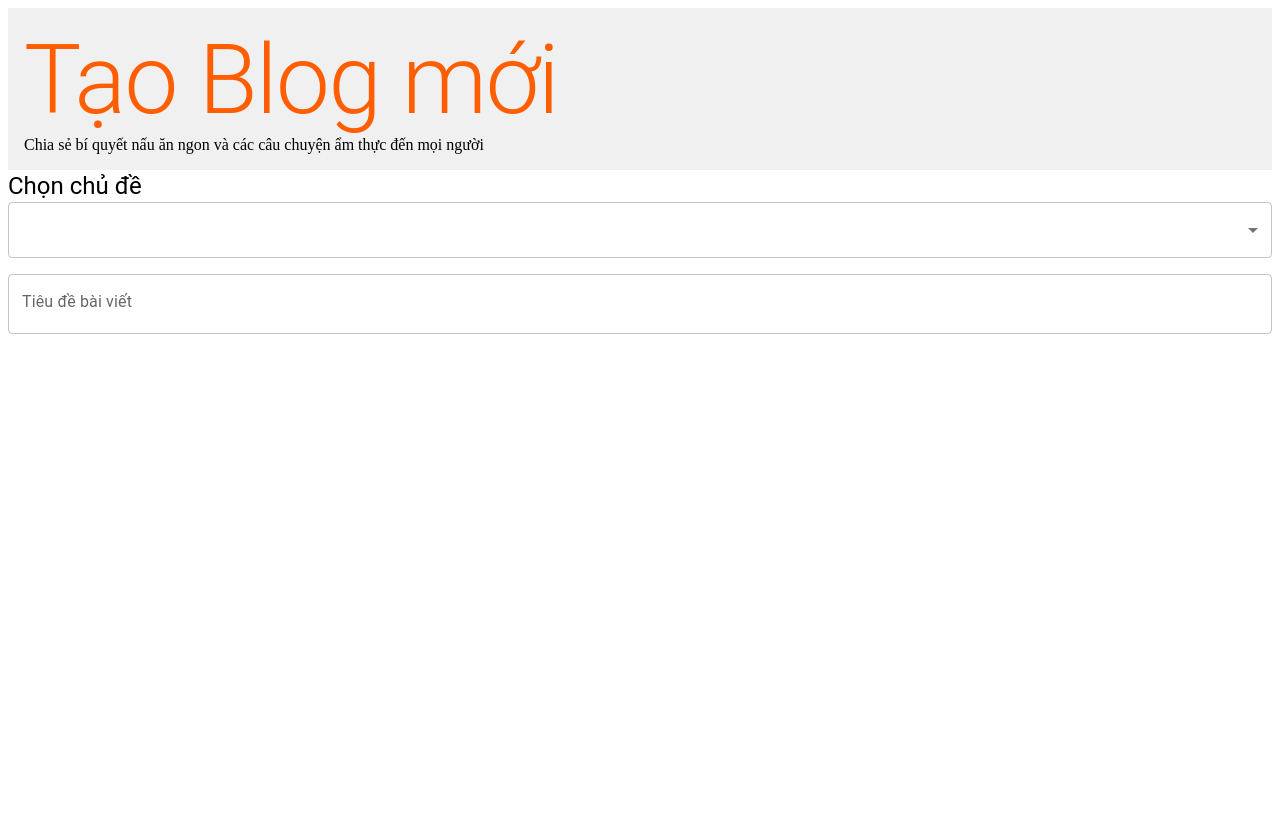
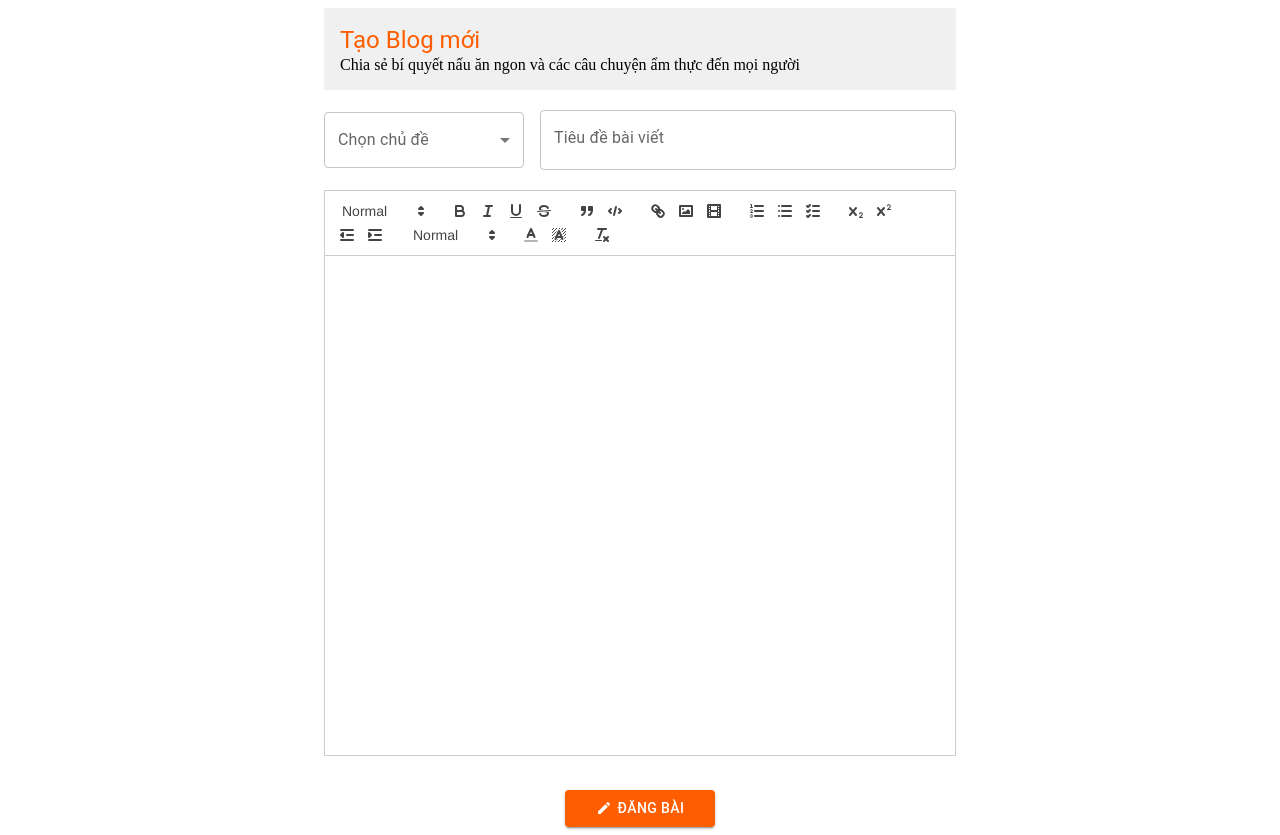
Before and after one commit to quandhhe151315/SEP490_G55_SPR24_FE, a React (Create React App) app in the folder kitchendelights/: page /blog/create in a window 1280 px wide. Before the commit the page ends 800 px from the top, so only its background shows below. Built offline with nearby package versions, Linux system fonts and the light colour scheme; what @tiptap/extension-subscript, @tiptap/extension-superscript would draw is missing.

Commit message:
update create blog

```diff
--- /dev/null
+++ b/kitchendelights/src/components/TextEditor/BlogEditor.jsx
@@ -0,0 +1,29 @@
+import { Stack } from "@mui/material";
+import React, { useState } from "react";
+import ReactQuill from "react-quill";
+import "react-quill/dist/quill.snow.css";
+function BlogEditor() {
+  const [value, setValue] = useState("");
+  const toolbarOptions = [
+    [{ header: [1, 2, 3, 4, 5, 6, false] }],
+    ["bold", "italic", "underline", "strike"], // toggled buttons
+    ["blockquote", "code-block"],
+    ["link", "image", "video"],
+    [{ list: "ordered" }, { list: "bullet" }, { list: "check" }],
+    [{ script: "sub" }, { script: "super" }], // superscript/subscript
+    [{ indent: "-1" }, { indent: "+1" }], // outdent/indent
+    [{ size: ["small", false, "large", "huge"] }], // custom dropdown
+
+    [{ color: [] }, { background: [] }], // dropdown with defaults from theme
+
+    ["clean"], // remove formatting button
+  ];
+
+  const module = {
+    toolbar: toolbarOptions,
+  };
+  return (
+      <ReactQuill modules={module} theme="snow"  style={{ height: '500px' }} />
+  );
+}
+export default BlogEditor;
--- /dev/null
+++ b/kitchendelights/src/containers/Blog/createBlog/CreateFormItem.jsx
@@ -0,0 +1,45 @@
+
+import { TextField, Typography, Stack,Box,Select,MenuItem,FormControl,InputLabel,Button } from '@mui/material';
+import React from 'react';
+import BlogEditor from '../../../components/TextEditor/BlogEditor.jsx';
+import CreateIcon from '@mui/icons-material/Create';
+export default function CreateFormItem(){
+  return (
+    <Box sx={{width:'100%'}}>
+    <Stack sx={{ backgroundColor: '#f0f0f0', padding: 2 }}>
+      <Typography variant="h5" sx={{color: "#ff5e00"}}>Tạo Blog mới</Typography>
+      <Typography variant="h8">
+        Chia sẻ bí quyết nấu ăn ngon và các câu chuyện ẩm thực đến mọi người
+      </Typography>
+    </Stack>
+    <Stack direction="row" spacing={2} alignItems="center" sx={{marginTop:'20px'}}>
+
+    <FormControl sx={{ m: 1, minWidth: 200 }}>
+        <InputLabel>Chọn chủ đề</InputLabel>
+        <Select
+        >
+          <MenuItem value="">
+            <em>None</em>
+          </MenuItem>
+          <MenuItem value={10}>Twenty</MenuItem>
+          <MenuItem value={21}>Twenty one</MenuItem>
+          <MenuItem value={22}>Twenty one and a half</MenuItem>
+        </Select>
+      </FormControl>
+      <TextField
+      label="Tiêu đề bài viết"
+      variant="outlined"
+      fullWidth
+      margin="normal"
+    />
+    </Stack>
+    <Stack sx={{marginTop:'20px'}}>
+       <BlogEditor/>
+       <Stack sx={{justifyContent:"center",alignItems:'center'}}><Button variant="contained" sx={{mx:'0',marginTop:'100px',width:'150px',    backgroundColor: '#ff5e00', '&:hover': {
+            backgroundColor: '#FFCF96',
+          },}}><CreateIcon sx={{marginRight:'6px',fontSize:'16px'}}/>Đăng bài</Button></Stack>
+    </Stack>
+
+  </Box>
+  )
+  }
--- a/kitchendelights/src/containers/blog/createBlog/index.jsx
+++ b/kitchendelights/src/containers/blog/createBlog/index.jsx
@@ -1,41 +1,11 @@
-
-import { TextField, Typography, Stack,Box,Select,MenuItem } from '@mui/material';
-import React from 'react';
-export default function CreateBlog(){
+import { Stack, Box, Grid} from "@mui/material";
+import CreateFormItem from "./CreateFormItem";
+export default function CreateBlog() {
   return (
-    <form>
     <Box>
-    <Stack sx={{ backgroundColor: '#f0f0f0', padding: 2 }}>
-      <Typography variant="h1" sx={{color: "#ff5e00"}}>Tạo Blog mới</Typography>
-      <Typography variant="h8">
-        Chia sẻ bí quyết nấu ăn ngon và các câu chuyện ẩm thực đến mọi người
-      </Typography>
-    </Stack>
-    <Stack>
-      <Typography variant="h5">Chọn chủ đề</Typography>
-      <Select
-          labelId="select-label"
-          id="select"
-          label="Select Option"
-        >
-          <MenuItem value="">
-            <em>None</em>
-          </MenuItem>
-          <MenuItem value="option1">Option 1</MenuItem>
-          <MenuItem value="option2">Option 2</MenuItem>
-          <MenuItem value="option3">Option 3</MenuItem>
-        </Select>
-      <TextField
-      label="Tiêu đề bài viết"
-      variant="outlined"
-      fullWidth
-      margin="normal"
-    />
-    </Stack>
-    <Stack>
-
-    </Stack>
-  </Box>
-  </form>
-  )
-  }
+      <Stack sx={{width:'50%',display:'flex',alignItems:'center',margin:'0 auto'}}>
+        <CreateFormItem/>
+      </Stack>
+    </Box>
+  );
+}
```
